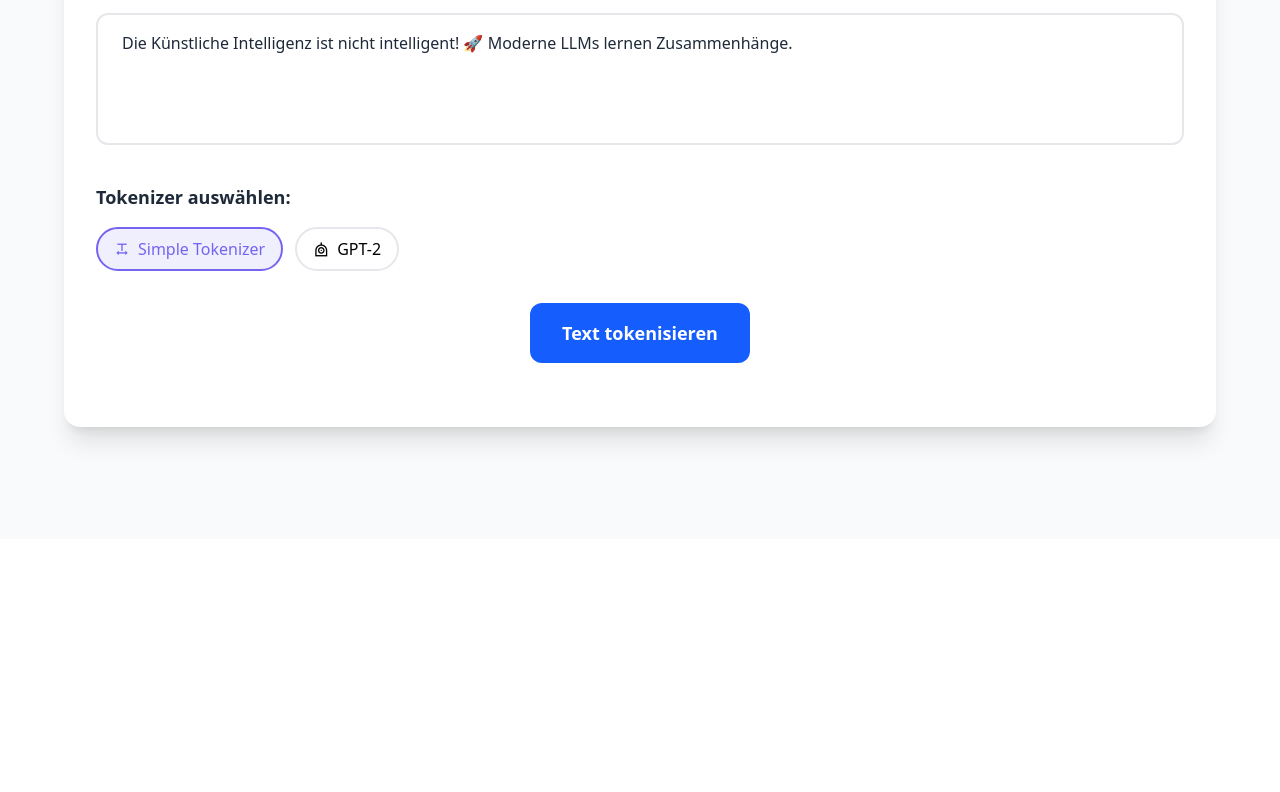
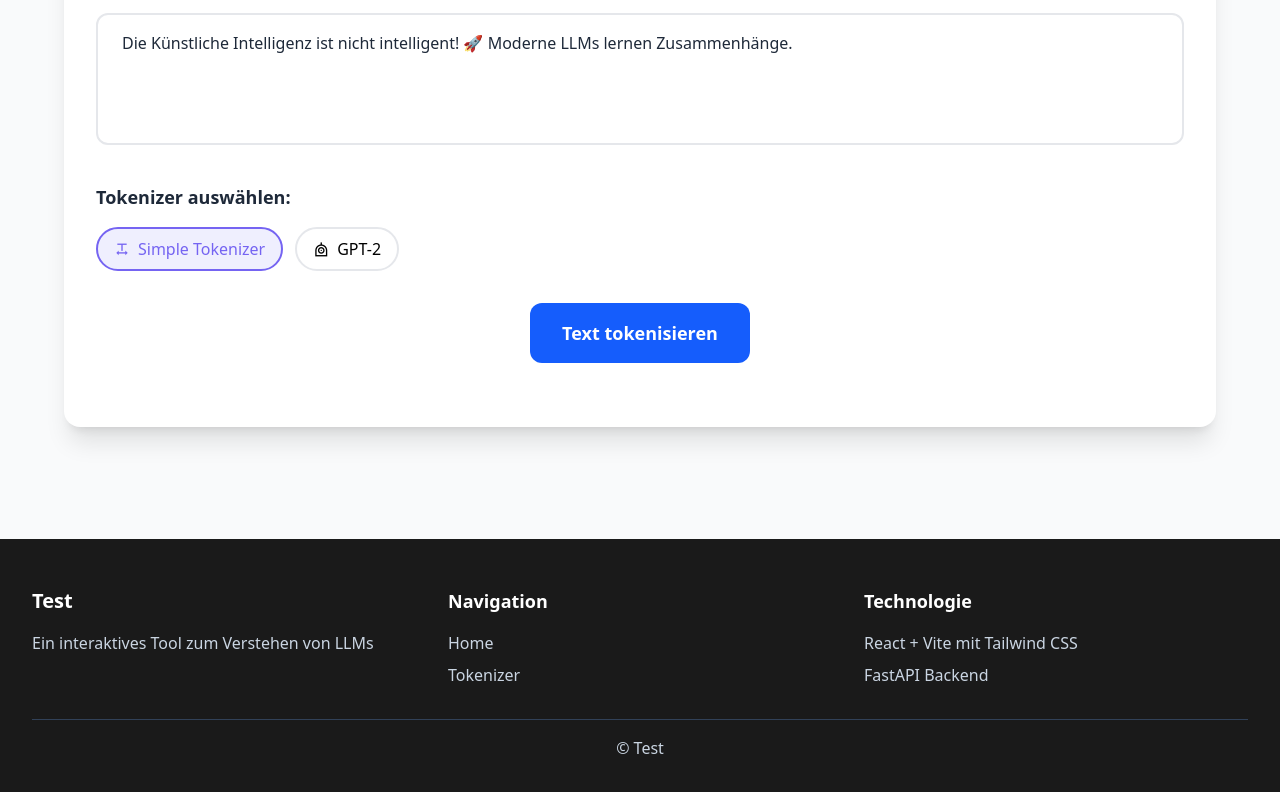
Before and after one commit to TNattermann/weiss-die-ki-dass-sie-nichts-weiss-frontend, a React (Vite) app: page /tokeninfo in a window 1280 px wide. Shown: the part 1953-2745 px from the top of the page. Before the commit the page ends 2492 px from the top, so only its background shows below. Built offline with nearby package versions, Linux system fonts and the light colour scheme.

Commit message:
Added dummy Footer component

```diff
--- a/src/App.tsx
+++ b/src/App.tsx
@@ -2,19 +2,23 @@ import { BrowserRouter as Router, Routes, Route } from 'react-router-dom'
 import Navbar from './components/Navbar.tsx'
 import Home from './pages/home/Home.tsx'
 import TokenInfo from './pages/tokenInfo/TokenInfo.tsx'
+import Footer from './components/Footer.tsx';
 
 function App() {
     return (
-        <div className="min-h-screen bg-slate-50">
+        <div className="min-h-screen bg-slate-50 flex flex-col">
             <Router>
                 <Navbar />
+                <main className="flex-grow">
                     <Routes>
                         <Route path="/" element={<Home />} />
                         <Route path="/tokeninfo" element={<TokenInfo />} />
                     </Routes>
+                </main>
+                <Footer />
             </Router>
         </div>
-    )
+    );
 }
 
 export default App
--- /dev/null
+++ b/src/components/Footer.tsx
@@ -0,0 +1,45 @@
+import { Link } from 'react-router-dom';
+
+function Footer() {
+    return (
+        <footer className="bg-[#1A1A1A]  text-white pb-8 pt-12">
+            <div className="max-w-7xl mx-auto px-4 sm:px-6 lg:px-8">
+                <div className="grid grid-cols-1 md:grid-cols-3 gap-8">
+                    <div>
+                        <h3 className="text-xl font-bold mb-4">Test</h3>
+                        <p className="text-slate-300">
+                            Ein interaktives Tool zum Verstehen von LLMs
+                        </p>
+                    </div>
+                    <div>
+                        <h4 className="text-lg font-semibold mb-4">Navigation</h4>
+                        <ul className="space-y-2 text-slate-300">
+                            <li>
+                                <Link to="/" className="hover:text-white transition-colors">
+                                    Home
+                                </Link>
+                            </li>
+                            <li>
+                                <Link to="/tokeninfo" className="hover:text-white transition-colors">
+                                    Tokenizer
+                                </Link>
+                            </li>
+                        </ul>
+                    </div>
+                    <div>
+                        <h4 className="text-lg font-semibold mb-4">Technologie</h4>
+                        <ul className="space-y-2 text-slate-300">
+                            <li>React + Vite mit Tailwind CSS</li>
+                            <li>FastAPI Backend</li>
+                        </ul>
+                    </div>
+                </div>
+                <div className="border-t border-slate-700 mt-8 pt-4 text-center text-slate-300">
+                    <p>&copy; Test</p>
+                </div>
+            </div>
+        </footer>
+    );
+}
+
+export default Footer;
```
